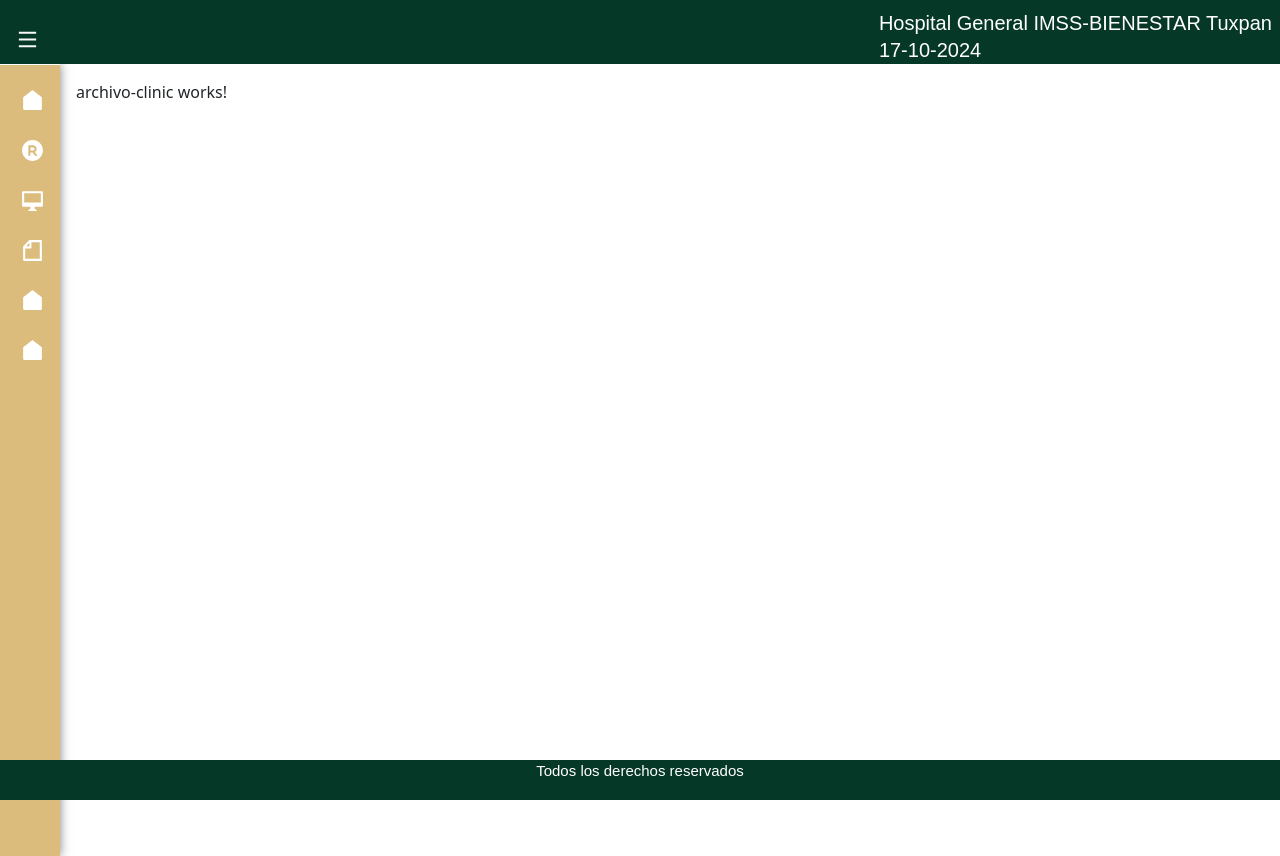
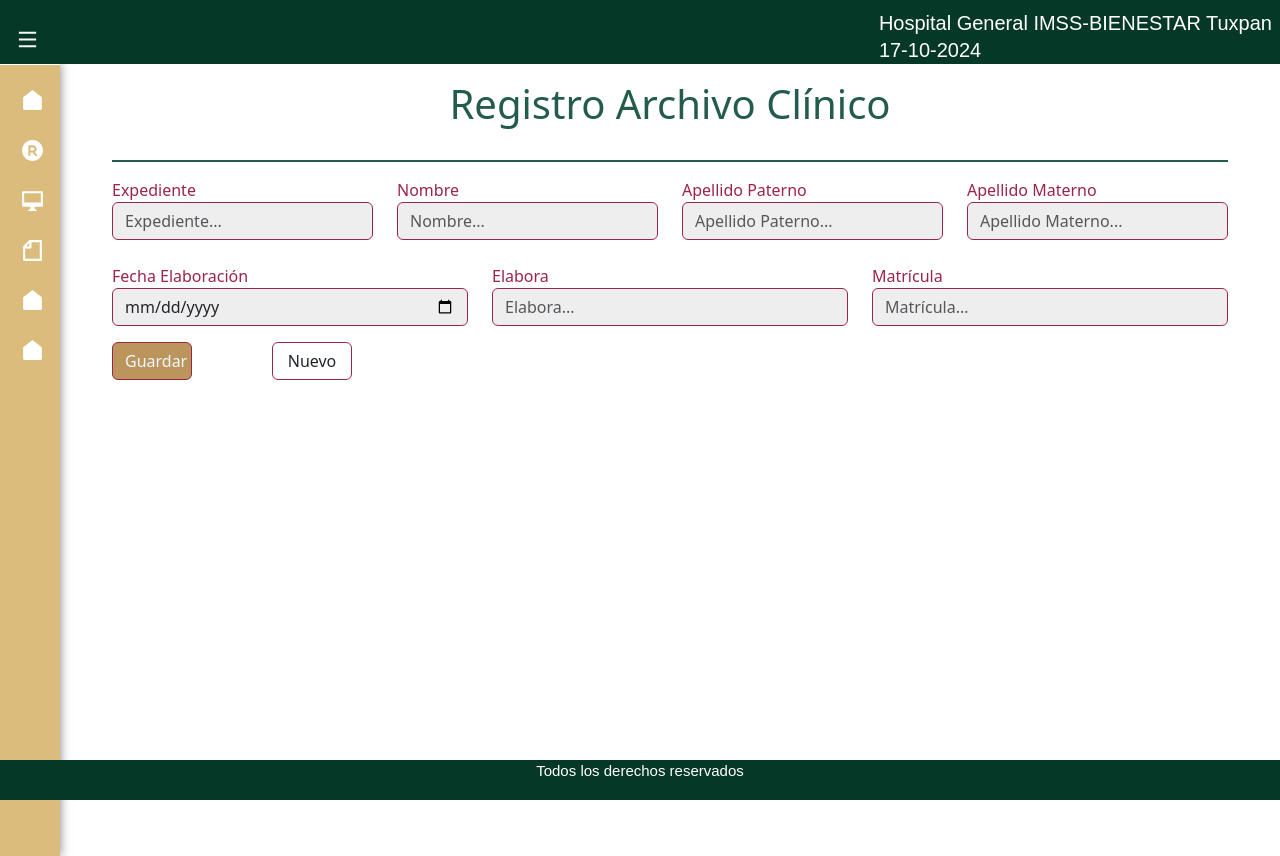
Before and after one commit to Adolfo2803/Proyecto-sishasmf, an Angular app: page /registro_clinic in a window 1280 px wide. Built offline with nearby package versions, Linux system fonts and the light colour scheme.

Commit message:
Logro: Se agrega codigo html de formulario para archivo-clinic.html, se agrega estructura para formulario reactivo en archivo-clinic.ts, se agrega css para formulario

```diff
--- a/src/app/business/archivo-clinic/archivo-clinic.component.css
+++ b/src/app/business/archivo-clinic/archivo-clinic.component.css
@@ -0,0 +1,66 @@
+
+
+hr {
+    display: block;
+    height: 2px;
+    border: 0;
+    background-color: #235b4e;
+    margin: 1em 0;
+    padding: 0;
+}
+
+.btn-nuevo{
+    border-color: #9D2449;
+    margin-left: 5rem;
+    margin-top: 1rem;
+    width: 5rem;
+
+    }
+    .btn-nuevo:hover {
+        color: aliceblue;
+        background-color: #235b4e; /* Cambiar a un verde más claro */
+        transform: scale(1.05); /* Aumentar un poco el tamaño al hacer hover */
+      }
+    .btn-guardar{
+    color: aliceblue;
+    background-color: #BC955C;
+    border-color: #9D2449;
+    margin-top: 1rem;
+    width: 5rem;
+    }
+    .btn-guardar:hover {
+        color: aliceblue;
+        background-color: #9D2449; /* Cambiar a un azul más claro */
+        transform: scale(1.05); /* Aumentar un poco el tamaño al hacer hover */
+      }
+    input{
+        border-color: #9D2449;
+        background-color: rgb(239, 238, 238);
+    }
+    label{
+        color: #9D2449;
+    }
+    .btndiv{
+        width: auto;
+    }
+    .hrflex{
+        display: block;
+        height: 2px;
+        border: 0;
+        background-color: #235b4e;
+        margin-top: 2rem;
+        margin-bottom: 1rem;
+        padding: 0;
+    }.hrflex-down{
+        display: flex;
+        height: 2px;
+        border: 0;
+        background-color: #235b4e;
+        margin-top: 2rem;
+        margin-bottom: 1rem;
+        padding: 0;
+    }
+    .title{
+        color: #235b4e;
+        text-align: center;
+    }
--- a/src/app/business/archivo-clinic/archivo-clinic.component.html
+++ b/src/app/business/archivo-clinic/archivo-clinic.component.html
@@ -1 +1,119 @@
-<p>archivo-clinic works!</p>
+<div class="container">
+    <div class="form-container">
+      <form class="" [formGroup]="form">
+        <h1 class="title">Registro Archivo Clínico</h1>
+        <div class="hrflex"></div>
+        <div class="row">
+          <div class="col-sm">
+            <label for="expediente">Expediente</label>
+            <input type="text" formControlName="expediente" class="form-control" id="expediente"
+              placeholder="Expediente...">
+            <div class="alert alert-danger" [hidden]="form.get('expediente')?.valid ||form.get('expediente')?.pristine ">
+              Expediente Obligatorio</div>
+          </div>
+          <div class="col-sm">
+            <label for="nombre">Nombre</label>
+            <input type="text" formControlName="nombre" class="form-control" id="nombre" placeholder="Nombre...">
+            <div class="alert alert-danger" [hidden]="form.get('nombre')?.valid ||form.get('nombre')?.pristine ">Nombre
+              Obligatorio</div>
+
+          </div>
+          <div class="col-sm">
+            <label for="apellido-paterno">Apellido Paterno</label>
+            <input type="text" formControlName="ap_paterno" class="form-control" id="apellido-paterno"
+              placeholder="Apellido Paterno...">
+            <div class="alert alert-danger" [hidden]="form.get('ap_paterno')?.valid ||form.get('ap_paterno')?.pristine ">
+              Apellido Pat. Obligatorio</div>
+
+          </div>
+          <div class="col-sm">
+            <label for="apellido-materno">Apellido Materno</label>
+            <input type="text" formControlName="ap_materno" class="form-control" id="apellido-materno"
+              placeholder="Apellido Materno...">
+            <div class="alert alert-danger" [hidden]="form.get('ap_materno')?.valid ||form.get('ap_materno')?.pristine ">
+              Apellido Mat. Obligatorio</div>
+
+          </div>
+        </div>
+
+        <br>
+        <div class="row">
+          <div class="col-sm">
+            <label for="fecha-elaboracion">Fecha Elaboración</label>
+            <input type="date" formControlName="fecha" class="form-control" id="fecha-elaboracion">
+            <div class="alert alert-danger" [hidden]="form.get('fecha')?.valid ||form.get('fecha')?.pristine ">
+              Fecha elab. Obligatorio</div>
+
+          </div>
+          <div class="col-sm">
+            <label for="elabora">Elabora</label>
+            <input type="text" formControlName="elabora" class="form-control" id="elabora" placeholder="Elabora...">
+            <div class="alert alert-danger"
+              [hidden]="form.get('elabora')?.valid ||form.get('elabora')?.pristine ">Nombre de quien elabora es
+              Obligatorio</div>
+
+          </div>
+          <div class="col-sm">
+            <label for="matricula">Matrícula</label>
+            <input type="text" formControlName="matri" class="form-control" id="matricula" placeholder="Matrícula...">
+            <div class="alert alert-danger" [hidden]="form.get('matri')?.valid ||form.get('matri')?.pristine ">
+              Matricula Obligatoria</div>
+
+          </div>
+        </div>
+
+
+        <div class="row">
+          <div class="col-sm">
+            <button (click)="agregarData()" type="submit" class="btn btn-guardar">Guardar</button>
+            <button type="submit" class="btn  btn-nuevo">Nuevo</button>
+          </div>
+        </div>
+      </form>
+    </div>
+  </div>
+  <br>
+  <!--
+
+  <div class="row">
+    <div col-12>
+      <table class="table table-responsive">
+        <thead class="thead-dark">
+          <tr>
+            <th scope="col">Expediente</th>
+            <th scope="col">Nombre del Paciente</th>
+            <th scope="col">Apellido Paterno</th>
+            <th scope="col">Apellido materno</th>
+            <th scope="col">Fecha Elaboración</th>
+            <th scope="col">Nombre_elaboracion</th>
+            <th scope="col">matricula</th>
+
+          </tr>
+        </thead>
+        <tbody>
+
+            @for(paciente of pacienteService.pacientes; track $index) {
+              <tr>
+            <td>{{paciente.expediente}}</td>
+            <td>{{paciente.nombre}}</td>
+            <td>{{paciente.paterno}}</td>
+            <td>{{paciente.materno}}</td>
+            <td>{{paciente.fecha_elab}}</td>
+            <td>{{paciente.elabora_name}}</td>
+            <td>{{paciente.matricula}}</td>
+
+
+          </tr>
+            }
+
+        </tbody>
+      </table>
+
+    </div>
+
+  </div>
+  -->
+
+
+  <!--<app-formpractica></app-formpractica>-->
+  <router-outlet />
--- a/src/app/business/archivo-clinic/archivo-clinic.component.ts
+++ b/src/app/business/archivo-clinic/archivo-clinic.component.ts
@@ -1,12 +1,28 @@
 import { Component } from '@angular/core';
+import { FormControl, FormGroup, ReactiveFormsModule, Validators } from '@angular/forms';
+import { RouterOutlet } from '@angular/router';
 
 @Component({
   selector: 'app-archivo-clinic',
   standalone: true,
-  imports: [],
+  imports: [ReactiveFormsModule, RouterOutlet],
   templateUrl: './archivo-clinic.component.html',
   styleUrl: './archivo-clinic.component.css'
 })
 export default class ArchivoClinicComponent {
 
+  form: FormGroup = new FormGroup
+  ({
+   expediente: new FormControl('', Validators.required),
+    nombre: new FormControl('', Validators.required),
+    ap_paterno: new FormControl('', Validators.required),
+    ap_materno: new FormControl('', Validators.required),
+    fecha: new FormControl('', Validators.required),
+    elabora: new FormControl('', Validators.required),
+    matri: new FormControl('', Validators.required),
+  });
+
+  agregarData(){
+
+  }
 }
```
